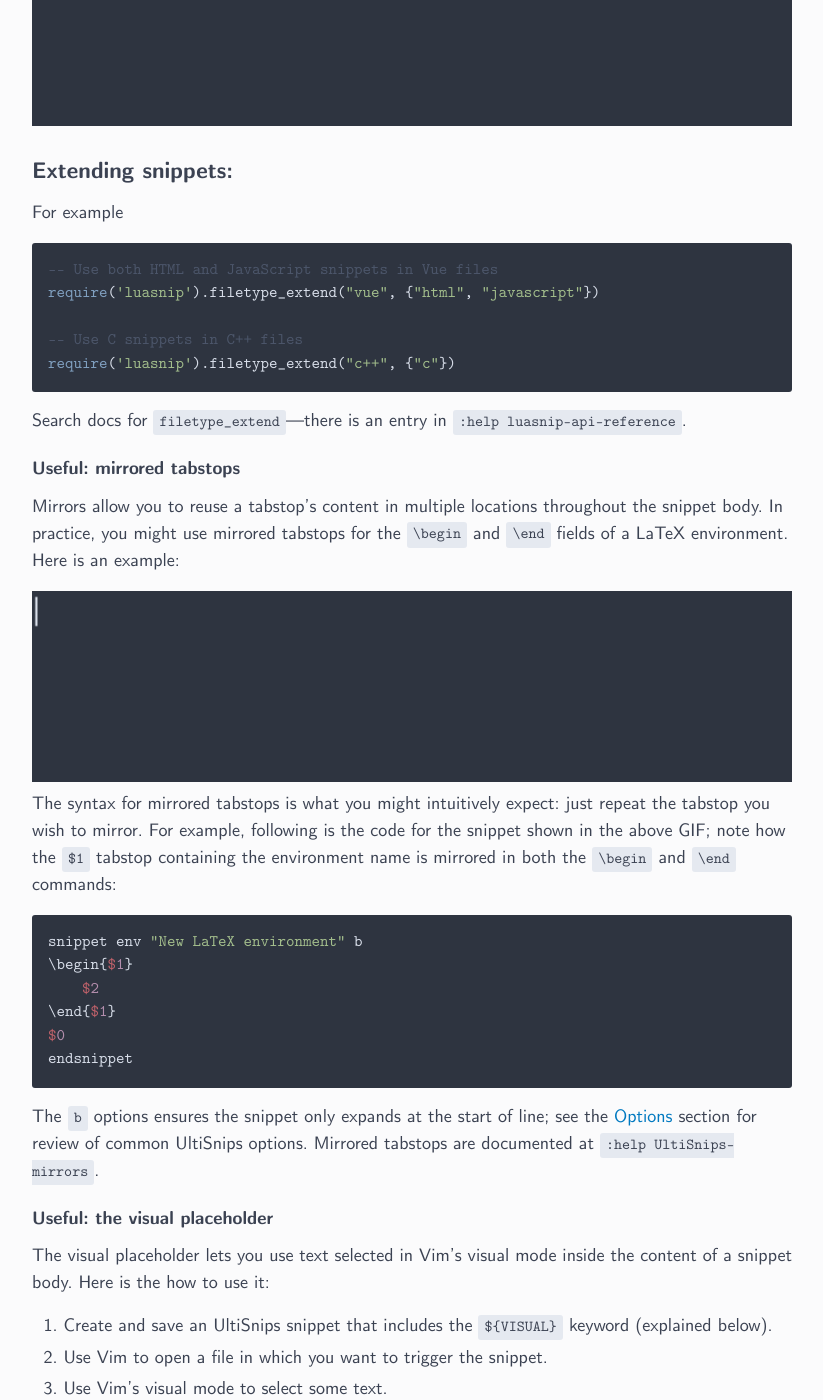
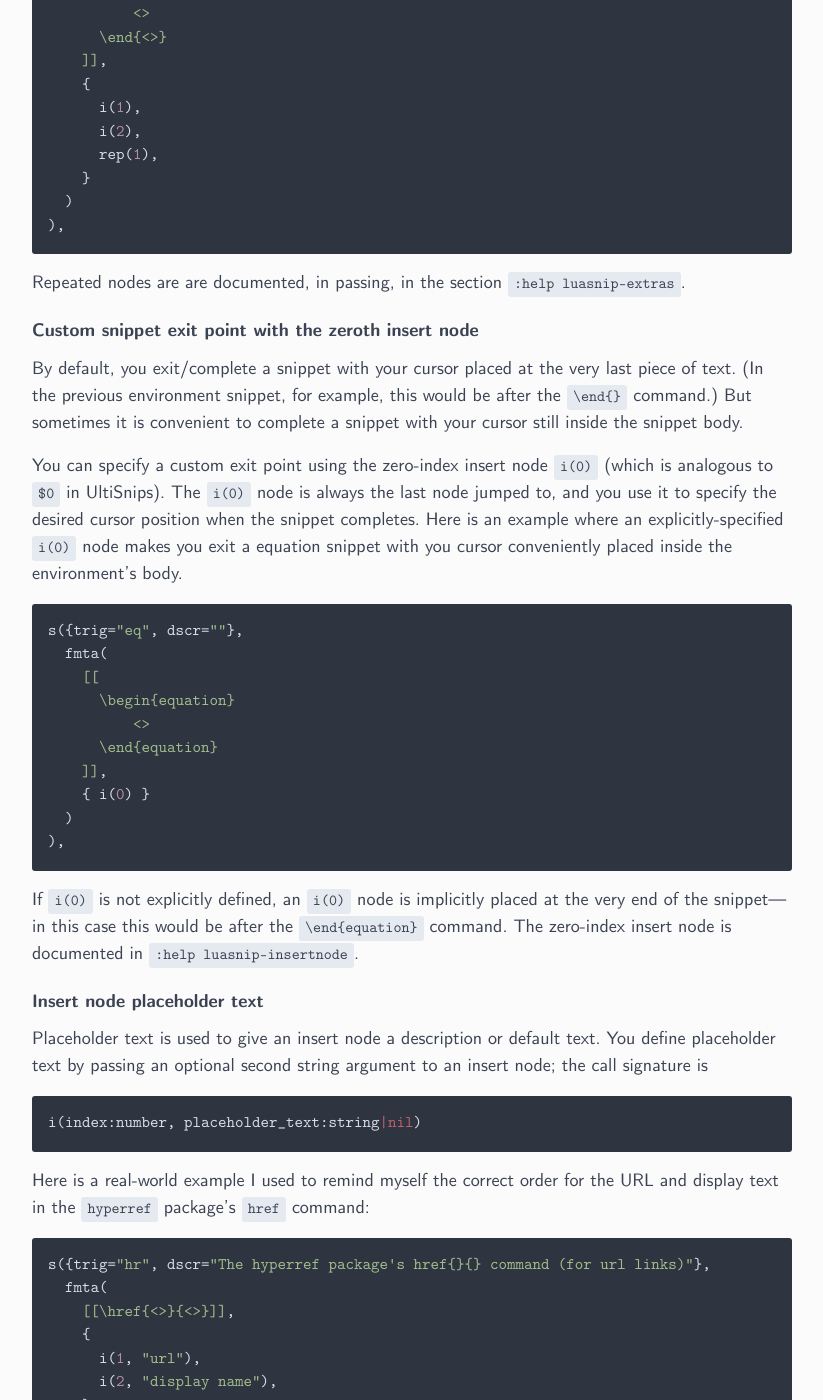
Before and after one commit to ejmastnak/ejmastnak.github.io, a Jekyll site: the page built from tutorials/vim-latex/luasnip.md, in a window 1280 px wide and 1400 px high, scrolled down 19035 px. Shown: the whole window, without its empty margins (228-1051 px from the left). Built offline with Jekyll 4.4.1, drawn with Linux system fonts in a browser that asks for light colours; some of the changed text lies outside the part shown.

Commit message:
(luasnip): complete insert mode tips/tricks

````diff
--- a/tutorials/vim-latex/luasnip.md
+++ b/tutorials/vim-latex/luasnip.md
@@ -41,11 +41,11 @@ This article covers snippets, which are templates of commonly reused code that,
     * [`fmt` is a function that returns a table of nodes](#fmt-is-a-function-that-returns-a-table-of-nodes)
     * [Using the format function](#using-the-format-function)
   * [Insert node tips and tricks](#insert-node-tips-and-tricks)
-    * [Insert node numbers](#insert-node-numbers)
-    * [Useful: tabstop placeholders](#useful-tabstop-placeholders)
-  * [Extending snippets:](#extending-snippets)
-    * [Useful: mirrored tabstops](#useful-mirrored-tabstops)
-    * [Useful: the visual placeholder](#useful-the-visual-placeholder)
+    * [Repeated nodes](#repeated-nodes)
+    * [Custom snippet exit point with the zeroth insert node](#custom-snippet-exit-point-with-the-zeroth-insert-node)
+    * [Insert node placeholder text](#insert-node-placeholder-text)
+  * [Tricks with more advanced nodes](#tricks-with-more-advanced-nodes)
+    * [The visual placeholder](#the-visual-placeholder)
   * [Dynamically-evaluated code inside snippets](#dynamically-evaluated-code-inside-snippets)
     * [Custom context expansion and VimTeX's syntax detection](#custom-context-expansion-and-vimtexs-syntax-detection)
     * [Regex snippet triggers](#regex-snippet-triggers)
@@ -691,7 +691,7 @@ s({trig="tt", dscr="Expands 'tt' into '\texttt{}'"},
   fmta(
     "\\texttt{<>}",
     { i(1) },
-  ),
+  )
 ),
 -- \frac
 s({trig="ff", dscr="Expands 'ff' into '\frac{}{}'"},
@@ -702,7 +702,7 @@ s({trig="ff", dscr="Expands 'ff' into '\frac{}{}'"},
       i(2)
     },
     {delimiters = "<>"} -- manually specifying angle bracket delimiters
-  ),
+  )
 ),
 -- Equation
 s({trig="eq", dscr="Expands 'eq' into an equation environment"},
@@ -713,7 +713,7 @@ s({trig="eq", dscr="Expands 'eq' into an equation environment"},
        \end{equation*}
      ]],
      { i(1) },
-  ),
+  )
 )
 ```
 
@@ -721,82 +721,94 @@ See `:help luasnip-fmt` for complete documentation of `fmt` and `fmta`, although
 
 ### Insert node tips and tricks
 
-#### Insert node numbers
+#### Repeated nodes
 
-By default, you exit a snippet at the very last peice of text.
-You can specify a custom exit point using the special `i(0)` insert node (which has the same role as `$0` in UltiSnips).
+Repeated nodes (analogous to what UltiSnips calls mirrored tabstops) allow you to reuse a node's content in multiple locations throughout the snippet body.
+In practice, you might use repeated insert nodes to simultaneously fill out the `\begin` and `\end` fields of a LaTeX environment.
+
+Here is an example:
+
+<image src="/assets/images/vim-latex/ultisnips/mirrored.gif" alt="Demonstrating repeated nodes" />
+
+The syntax for repeated nodes straightforward: you pass the index of the node you want to repeat to a `rep(index:number)` node, which is provided by the `luasnip.extras` module.
+For example, here is the code for the snippet shown in the above GIF---note how the `rep(1)` node in the environment's `\end` command repeats the `i(1)` node in the `\begin` command.
+
+```lua
+s({trig="env", snippetType="autosnippet"},
+  fmta(
+    [[
+      \begin{<>}
+          <>
+      \end{<>}
+    ]],
+    {
+      i(1),
+      i(2),
+      rep(1),
+    }
+  )
+),
+```
+
+Repeated nodes are are documented, in passing, in the section `:help luasnip-extras`.
+
+#### Custom snippet exit point with the zeroth insert node
+
+By default, you exit/complete a snippet with your cursor placed at the very last piece of text.
+(In the previous environment snippet, for example, this would be after the `\end{}` command.)
+But sometimes it is convenient to complete a snippet with your cursor still inside the snippet body.
+
+You can specify a custom exit point using the zero-index insert node `i(0)` (which is analogous to `$0` in UltiSnips).
 The `i(0)` node is always the last node jumped to, and you use it to specify the desired cursor position when the snippet completes.
-If `i(0)` is not explicitly defined, an `i(0)` node is implicitly placed at the very end of the snippet.
-Here is an example where an explicitly specified `i(0)` node is used to complete a snippet in the body of an equation environment:
+Here is an example where an explicitly-specified `i(0)` node makes you exit a equation snippet with you cursor conveniently placed inside the environment's body.
 
-<!-- ```lua -->
-<!-- s({trig="eq", dscr="A LaTeX equation environment"}, -->
-<!--   { -->
-<!--     t({ -- remember: use a table of strings for multiline text -->
-<!--         "\\begin{equation}", -->
-<!--         "    " -->
-<!--       }), -->
-<!--     i(0), -->
-<!--     t({ -->
-<!--         "", -->
-<!--         "\\end{equation}" -->
-<!--       }), -->
-<!--   } -->
-<!-- ), -->
-<!-- ``` -->
+```lua
+s({trig="eq", dscr=""},
+  fmta(
+    [[
+      \begin{equation}
+          <>
+      \end{equation}
+    ]],
+    { i(0) }
+  )
+),
+```
 
-#### Useful: tabstop placeholders
+If `i(0)` is not explicitly defined, an `i(0)` node is implicitly placed at the very end of the snippet---in this case this would be after the `\end{equation}` command.
+The zero-index insert node is documented in `:help luasnip-insertnode`.
 
-Placeholders are used to enrich a tabstop with a description or default text.
-The syntax for defining placeholder text is `${1:placeholder}`.
-Placeholders are documented at `:help UltiSnips-placeholders`.
+#### Insert node placeholder text
+
+Placeholder text is used to give an insert node a description or default text.
+You define placeholder text by passing an optional second string argument to an insert node; the call signature is
+
+```lua
+i(index:number, placeholder_text:string|nil)
+```
+
 Here is a real-world example I used to remind myself the correct order for the URL and display text in the `hyperref` package's `href` command:
 
-```py
-snippet hr "The hyperref package's \href{}{} command (for url links)"
-\href{${1:url}}{${2:display name}}$0
-endsnippet
+```lua
+s({trig="hr", dscr="The hyperref package's href{}{} command (for url links)"},
+  fmta(
+    [[\href{<>}{<>}]],
+    {
+      i(1, "url"),
+      i(2, "display name"),
+    }
+  )
+),
 ```
-Here is what this snippet looks like in practice:
+Here is what this snippet looks like in action:
 
 <image src="/assets/images/vim-latex/ultisnips/hyperref-tabstop-placeholder.gif" alt="Demonstrating the tabstop placeholder"  />
 
-### Extending snippets:
+See the end `:help luasnip-insertnode` for official documentation of insert node placeholder text.
 
-For example
+### Tricks with more advanced nodes
 
-```lua
--- Use both HTML and JavaScript snippets in Vue files
-require('luasnip').filetype_extend("vue", {"html", "javascript"})
-
--- Use C snippets in C++ files
-require('luasnip').filetype_extend("c++", {"c"})
-```
-
-Search docs for `filetype_extend`---there is an entry in `:help luasnip-api-reference`.
-
-#### Useful: mirrored tabstops
-Mirrors allow you to reuse a tabstop's content in multiple locations throughout the snippet body.
-In practice, you might use mirrored tabstops for the `\begin` and `\end` fields of a LaTeX environment.
-Here is an example:
-
-<image src="/assets/images/vim-latex/ultisnips/mirrored.gif" alt="Demonstrating mirrored tabstops"  />
-
-The syntax for mirrored tabstops is what you might intuitively expect: just repeat the tabstop you wish to mirror.
-For example, following is the code for the snippet shown in the above GIF; note how the `$1` tabstop containing the environment name is mirrored in both the `\begin` and `\end` commands:
-
-```py
-snippet env "New LaTeX environment" b
-\begin{$1}
-    $2
-\end{$1}
-$0
-endsnippet
-```
-The `b` options ensures the snippet only expands at the start of line; see the [Options](#options) section for review of common UltiSnips options.
-Mirrored tabstops are documented at `:help UltiSnips-mirrors`.
-
-#### Useful: the visual placeholder
+#### The visual placeholder
 
 The visual placeholder lets you use text selected in Vim's visual mode inside the content of a snippet body.
 Here is the how to use it:
@@ -1067,3 +1079,18 @@ In any case, this problem is specific to using the string `snippet` inside a sni
 
 <!-- Extras: -->
 <!-- - Filetype loading https://github.com/L3MON4D3/LuaSnip/blob/master/DOC.md#filetype_functions -->
+<!-- YOU CANT HAVE UNESCAPED BACKSLASHES IN DSCR -->
+
+<!-- ### Extending snippets: -->
+<!---->
+<!-- For example -->
+<!---->
+<!-- ```lua -->
+<!-- -- Use both HTML and JavaScript snippets in Vue files -->
+<!-- require('luasnip').filetype_extend("vue", {"html", "javascript"}) -->
+<!---->
+<!-- -- Use C snippets in C++ files -->
+<!-- require('luasnip').filetype_extend("c++", {"c"}) -->
+<!-- ``` -->
+<!---->
+<!-- Search docs for `filetype_extend`---there is an entry in `:help luasnip-api-reference`. -->
````
